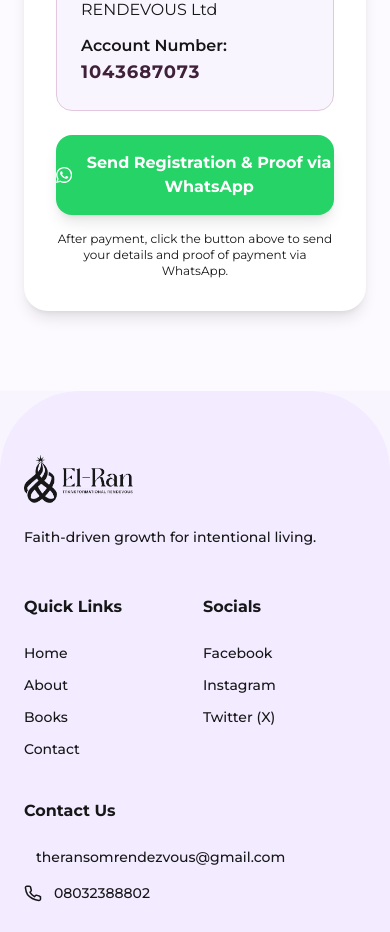
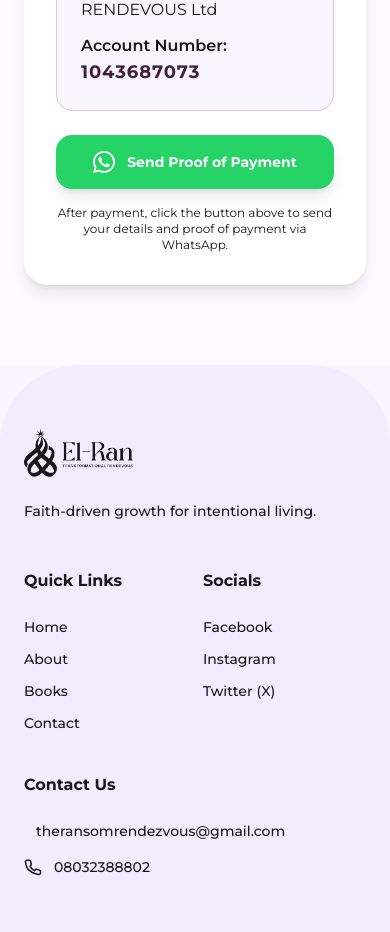
Before and after one commit to olawanlejoel/el-ran-fortune, a Next.js app: page /purpose-academy in a window 390 px wide. Shown: the part 1480-2412 px from the top of the page. Built offline with nearby package versions, Linux system fonts and the light colour scheme.

Commit message:
refactor: update WhatsApp button text and layout for improved responsiveness

```diff
--- a/pages/purpose-academy.tsx
+++ b/pages/purpose-academy.tsx
@@ -133,12 +133,12 @@ export default function PurposeAcademy() {
             {/* WhatsApp Submit Button */}
             <button
               onClick={handleWhatsApp}
-              className="mt-6 w-full py-4 bg-[#25D366] hover:bg-[#20BD5A] text-white rounded-2xl font-bold text-base transition-all shadow-lg hover:shadow-xl active:scale-[0.98] flex items-center justify-center gap-3"
+              className="mt-6 w-full py-4 bg-[#25D366] hover:bg-[#20BD5A] text-white rounded-2xl font-bold transition-all shadow-lg hover:shadow-xl active:scale-[0.98] flex items-center justify-center gap-3"
             >
-              <svg width="22" height="22" viewBox="0 0 24 24" fill="currentColor">
+              <svg width="22" height="22" viewBox="0 0 24 24" fill="currentColor" className="shrink-0">
                 <path d="M17.472 14.382c-.297-.149-1.758-.867-2.03-.967-.273-.099-.471-.148-.67.15-.197.297-.767.966-.94 1.164-.173.199-.347.223-.644.075-.297-.15-1.255-.463-2.39-1.475-.883-.788-1.48-1.761-1.653-2.059-.173-.297-.018-.458.13-.606.134-.133.298-.347.446-.52.149-.174.198-.298.298-.497.099-.198.05-.371-.025-.52-.075-.149-.669-1.612-.916-2.207-.242-.579-.487-.5-.669-.51-.173-.008-.371-.01-.57-.01-.198 0-.52.074-.792.372-.272.297-1.04 1.016-1.04 2.479 0 1.462 1.065 2.875 1.213 3.074.149.198 2.096 3.2 5.077 4.487.709.306 1.262.489 1.694.625.712.227 1.36.195 1.871.118.571-.085 1.758-.719 2.006-1.413.248-.694.248-1.289.173-1.413-.074-.124-.272-.198-.57-.347m-5.421 7.403h-.004a9.87 9.87 0 01-5.031-1.378l-.361-.214-3.741.982.998-3.648-.235-.374a9.86 9.86 0 01-1.51-5.26c.001-5.45 4.436-9.884 9.888-9.884 2.64 0 5.122 1.03 6.988 2.898a9.825 9.825 0 012.893 6.994c-.003 5.45-4.437 9.884-9.885 9.884m8.413-18.297A11.815 11.815 0 0012.05 0C5.495 0 .16 5.335.157 11.892c0 2.096.547 4.142 1.588 5.945L.057 24l6.305-1.654a11.882 11.882 0 005.683 1.448h.005c6.554 0 11.89-5.335 11.893-11.893a11.821 11.821 0 00-3.48-8.413z"/>
               </svg>
-              Send Registration & Proof via WhatsApp
+              <span className="text-sm md:text-base">Send Proof of Payment</span>
             </button>
 
             <p className="text-xs text-secondary/50 text-center mt-4">
```
